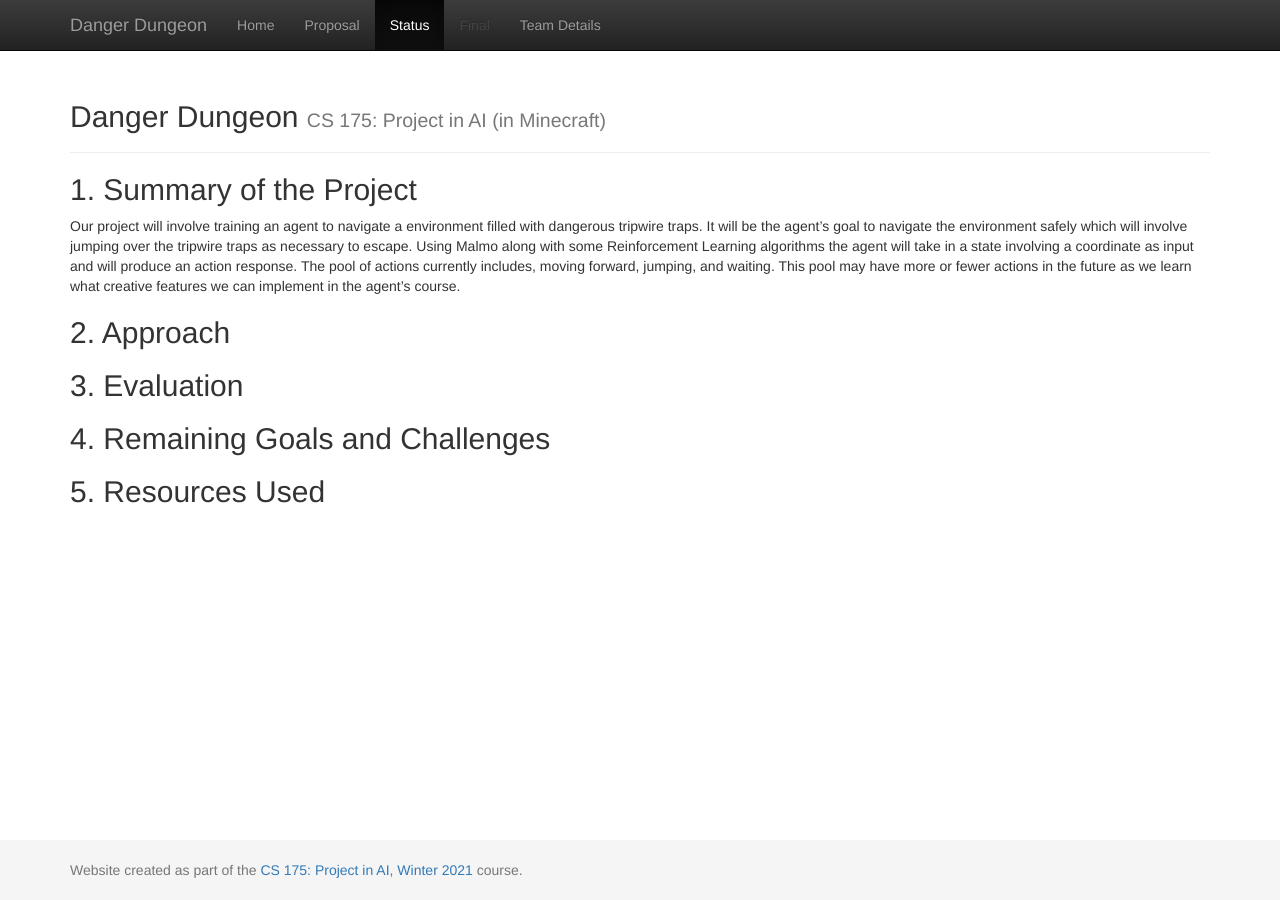
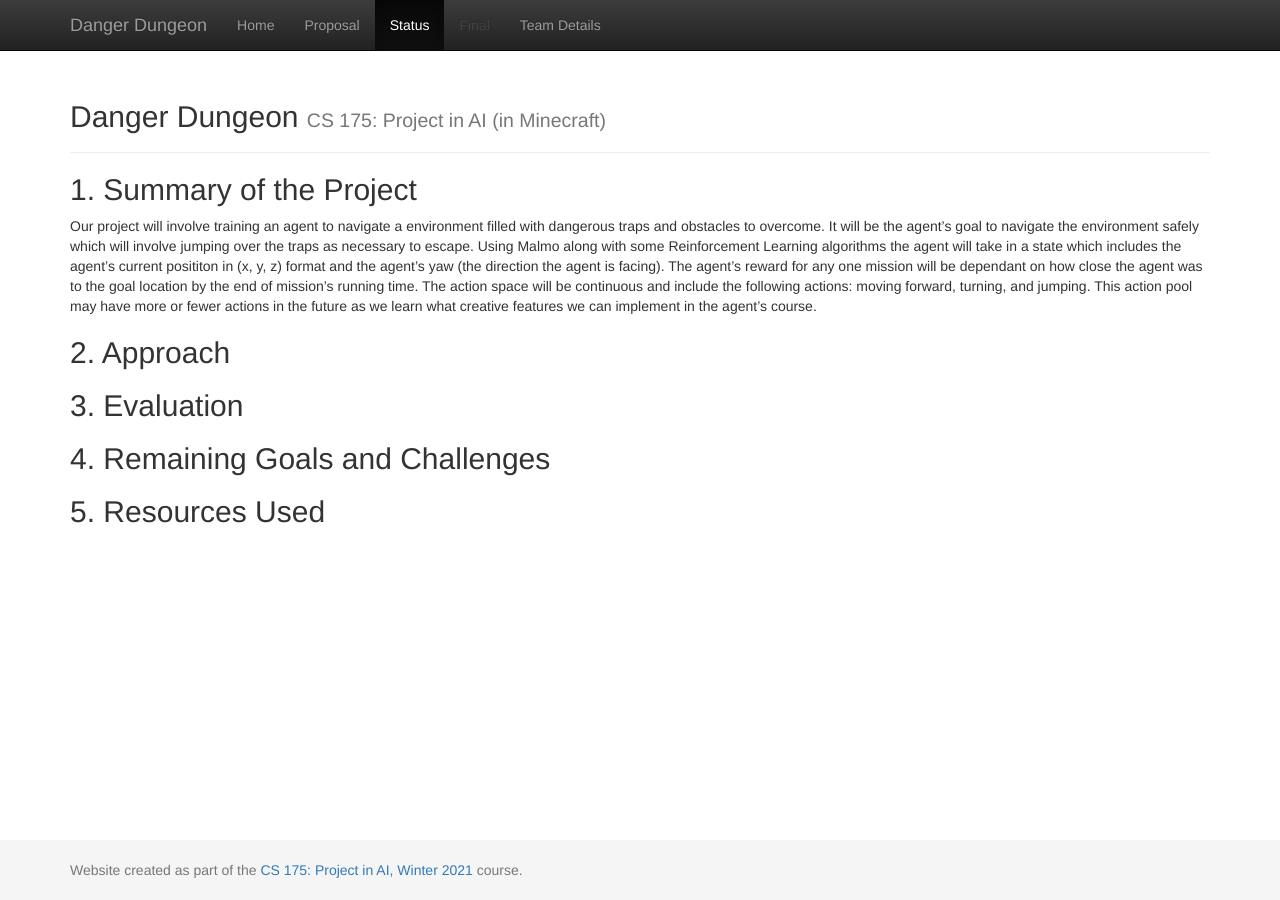
Before and after one commit to maxxdoan/DangerDungeon, a Jekyll site: the page built from docs/status.md, in a window 1280 px wide. Built offline with Jekyll 4.4.1, drawn with Linux system fonts in a browser that asks for light colours.

Commit message:
Update status.md

```diff
--- a/docs/status.md
+++ b/docs/status.md
@@ -5,7 +5,7 @@ title: Status Report
 
 ## 1. Summary of the Project
 
-Our project will involve training an agent to navigate a environment filled with dangerous tripwire traps. It will be the agent's goal to navigate the environment safely which will involve jumping over the tripwire traps as necessary to escape. Using Malmo along with some Reinforcement Learning algorithms the agent will take in a state involving a coordinate as input and will produce an action response. The pool of actions currently includes, moving forward, jumping, and waiting. This pool may have more or fewer actions in the future as we learn what creative features we can implement in the agent's course.
+Our project will involve training an agent to navigate a environment filled with dangerous traps and obstacles to overcome. It will be the agent's goal to navigate the environment safely which will involve jumping over the traps as necessary to escape. Using Malmo along with some Reinforcement Learning algorithms the agent will take in a state which includes the agent's current posititon in (x, y, z) format and the agent's yaw (the direction the agent is facing). The agent's reward for any one mission will be dependant on how close the agent was to the goal location by the end of mission's running time. The action space will be continuous and include the following actions: moving forward, turning, and jumping. This action pool may have more or fewer actions in the future as we learn what creative features we can implement in the agent's course.
 
 ## 2. Approach
 
```
